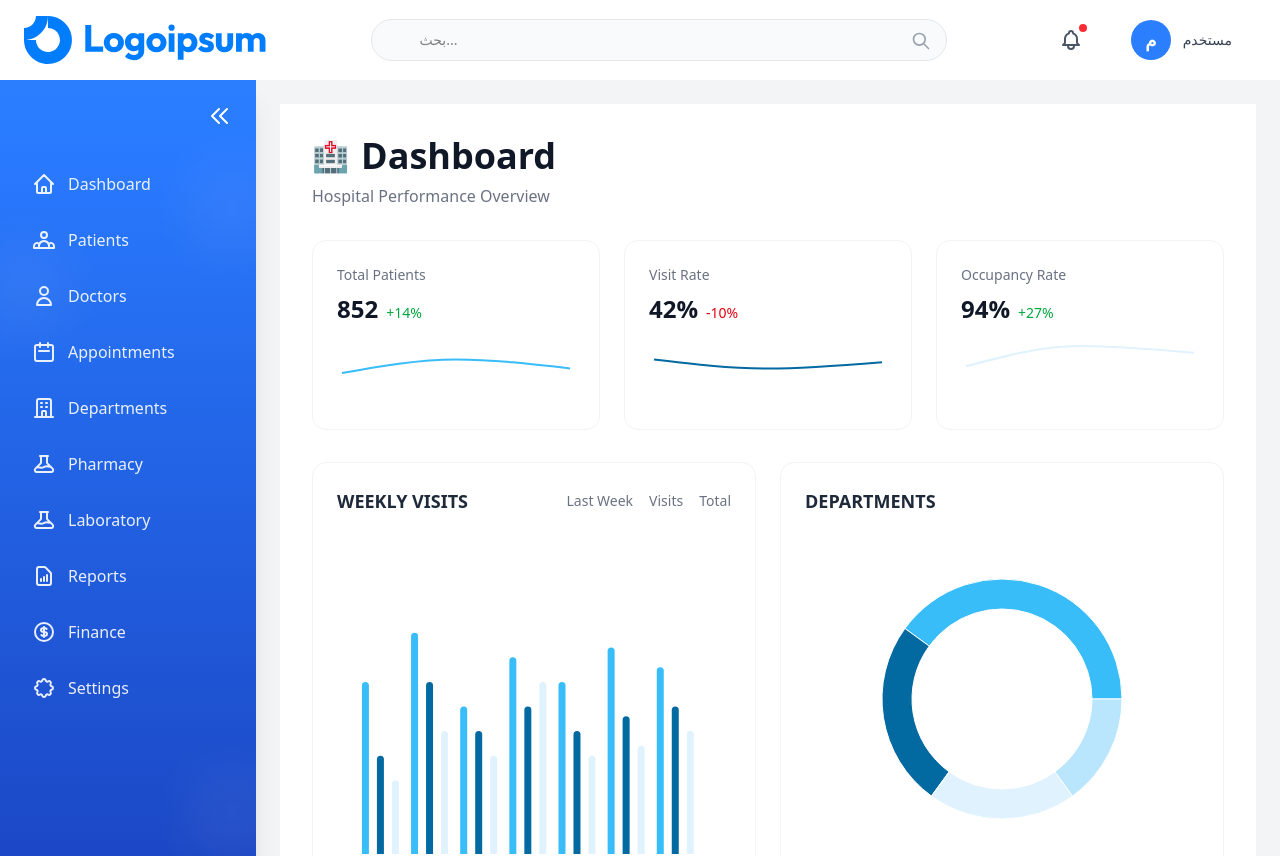
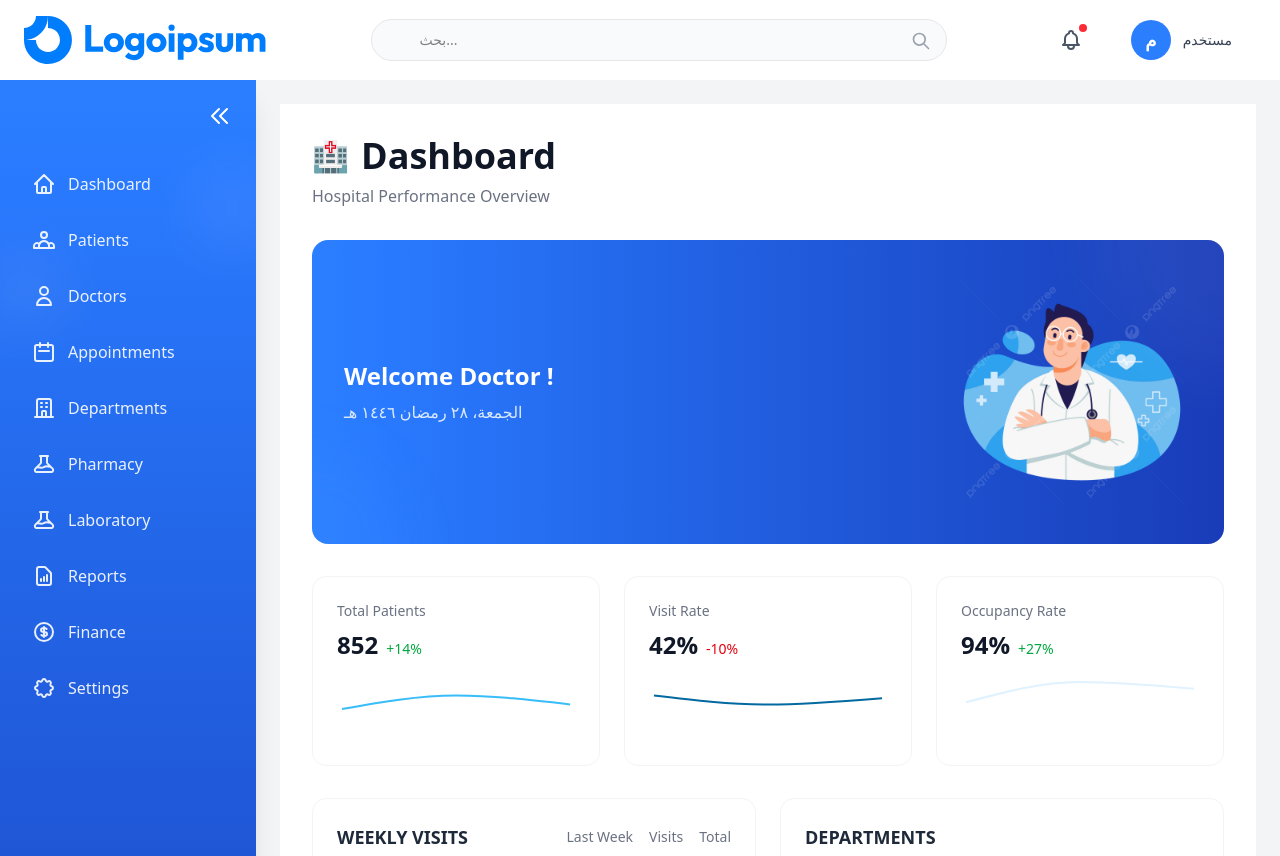
Before and after one commit to ranimramadan/hos, a Next.js app: page /dashboard in a window 1280 px wide. Shown: the top 856 px of the page. Built offline with nearby package versions, Linux system fonts and the light colour scheme; no server answers.

Commit message:
Modify the design

```diff
--- a/app/dashboard/page.jsx
+++ b/app/dashboard/page.jsx
@@ -3,13 +3,35 @@ import { useState, useEffect } from 'react';
 import { useRouter } from 'next/navigation';
 import Loading from './components/loading';
 import { useLanguage } from '../context/LanguageContext';
+import Image from 'next/image';
 
 import { LineChart, Line, BarChart, Bar, PieChart, Pie, Cell, ResponsiveContainer, CartesianGrid, XAxis, YAxis, Tooltip, Area } from 'recharts';
 
 export default function DashboardPage() {
   const { t } = useLanguage();
   const [isLoading, setIsLoading] = useState(true);
+  const [doctor, setDoctor] = useState(null);  // Add this line
   const router = useRouter();
+
+  // Add this useEffect for fetching doctor data
+  useEffect(() => {
+    const fetchDoctorData = async () => {
+      try {
+        const response = await fetch('http://127.0.0.1:8000/api/auth/user', {
+          headers: {
+            'Authorization': `Bearer ${localStorage.getItem('token')}`,
+            'Accept': 'application/json'
+          }
+        });
+        const data = await response.json();
+        setDoctor(data);
+      } catch (error) {
+        console.error('Error fetching doctor data:', error);
+      }
+    };
+
+    fetchDoctorData();
+  }, []);
 
   const hospitalDepartments = [
     { name: t('dashboard.departmentsList.general'), value: 40 },
@@ -94,8 +116,30 @@ export default function DashboardPage() {
             </h1>
             <p className="text-gray-500">{t('dashboard.overview')}</p>
           </div>
-          <div className="flex items-center gap-4">
-            {/* Add any header actions here */}
+        </div>
+
+
+        <div className="mb-8 bg-gradient-to-r from-blue-500 to-blue-800 rounded-2xl overflow-hidden">
+          <div className="p-8 flex items-center justify-between relative">
+            <div className="text-white">
+              <h2 className="text-2xl font-semibold mb-2">
+                {t('dashboard.welcome')}
+              </h2>
+              <p className="text-blue-100">
+                {new Date().toLocaleDateString('ar-SA', { weekday: 'long', year: 'numeric', month: 'long', day: 'numeric' })}
+              </p>
+            </div>
+            <div className="relative w-60 h-60">
+              <Image
+                src={doctor?.image_url || "/images/doc.png"}
+                alt="Doctor"
+                fill
+                className="object-contain"
+              />
+            </div>
+            {/* Decorative Elements */}
+            <div className="absolute right-0 top-0 w-64 h-64 bg-white/5 rounded-full -mr-32 -mt-32 blur-2xl"></div>
+            <div className="absolute left-0 bottom-0 w-48 h-48 bg-blue-400/10 rounded-full -mb-24 -ml-24 blur-xl"></div>
           </div>
         </div>
 
--- a/app/translations/translations.js
+++ b/app/translations/translations.js
@@ -3,6 +3,7 @@ export const translations = {
     dashboard: {
       title: "Dashboard",
       appointments: "Appointments",
+      welcome: "Welcome Doctor !",
       doctors: "Doctors",
       patients: "Patients",
       settings: "Settings",
@@ -85,6 +86,8 @@ export const translations = {
     dashboard: {
       title: "لوحة التحكم",
       appointments: "المواعيد",
+
+      welcome: " مرحباً بك دكتور ! ",
       doctors: "الأطباء",
       patients: "المرضى",
       settings: "الإعدادات",
```
Also changed, not shown: public/images/doc.png (added).
